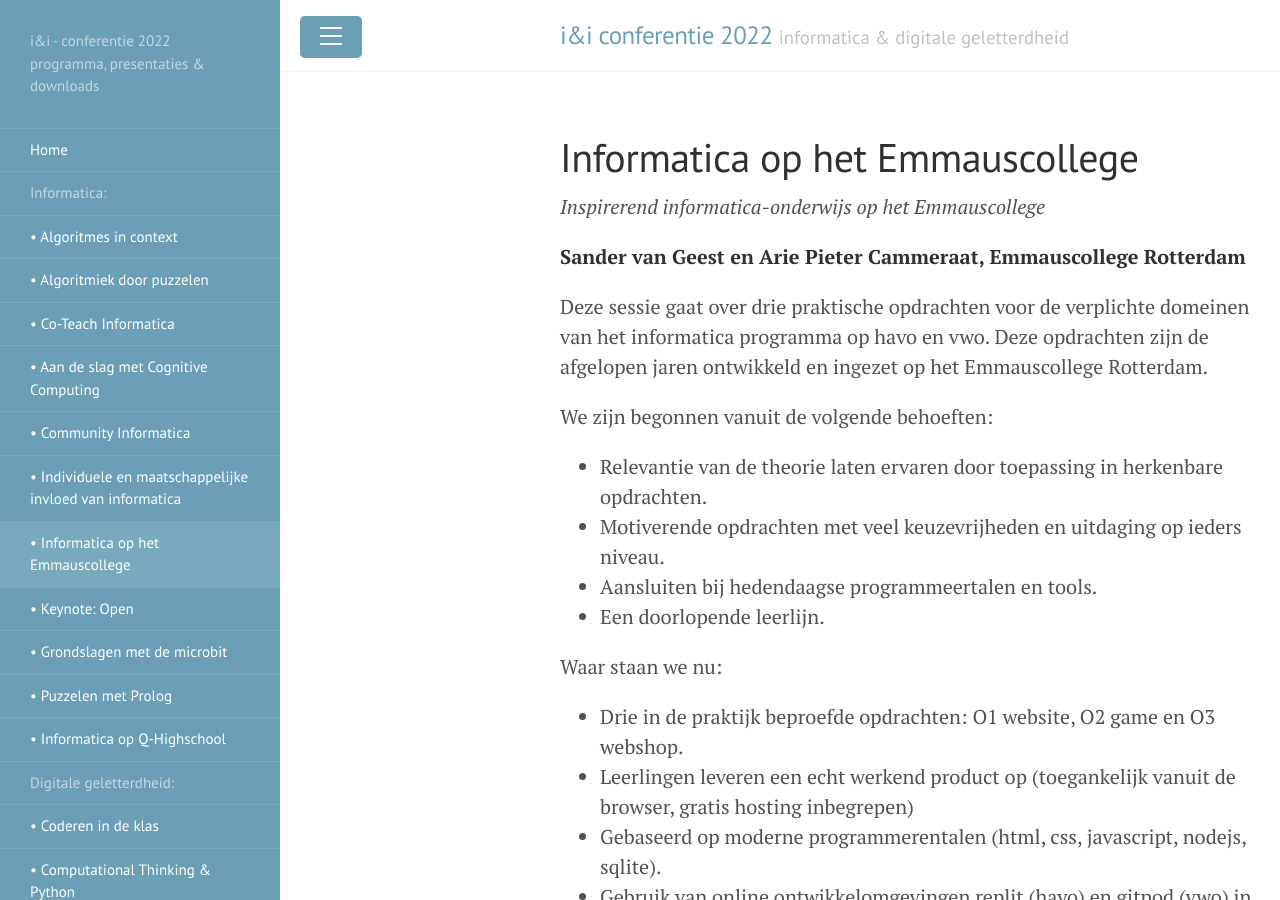
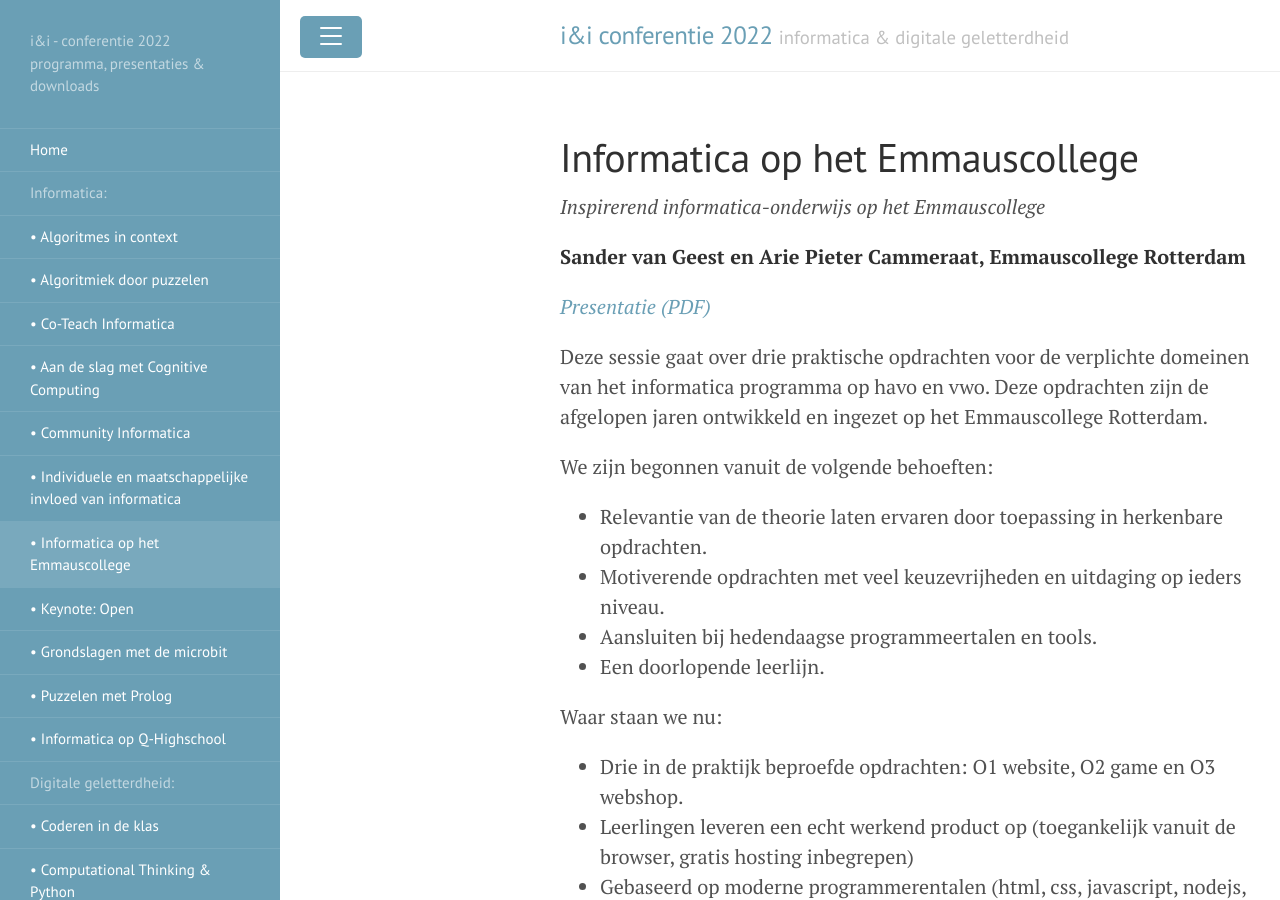
Before and after one commit to ieni/ieni2022, a Jekyll site: the page built from _informatica/emmaus.md, in a window 1280 px wide and 900 px high. Built offline with Jekyll 4.4.1, drawn with Linux system fonts in a browser that asks for light colours.

Commit message:
presentatie emmauscollege

```diff
--- a/_informatica/emmaus.md
+++ b/_informatica/emmaus.md
@@ -6,6 +6,9 @@ title: Informatica op het Emmauscollege
 *Inspirerend informatica-onderwijs op het Emmauscollege*
 
 **Sander van Geest en Arie Pieter Cammeraat, Emmauscollege Rotterdam**
+
+*[Presentatie (PDF)]({{'/public/pdf/20221110-emmauscollege.pdf' | relative_url}}){:target="_blank"}*
+
 
 Deze sessie gaat over drie praktische opdrachten voor de verplichte domeinen
 van het informatica programma op havo en vwo. Deze opdrachten zijn de
```
Also changed, not shown: .gitpod.yml (added), Gemfile.lock, 1 other file.
